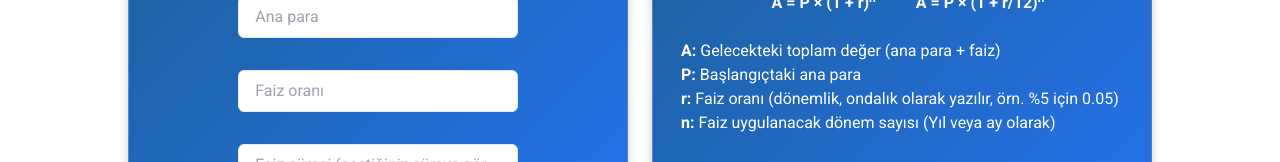
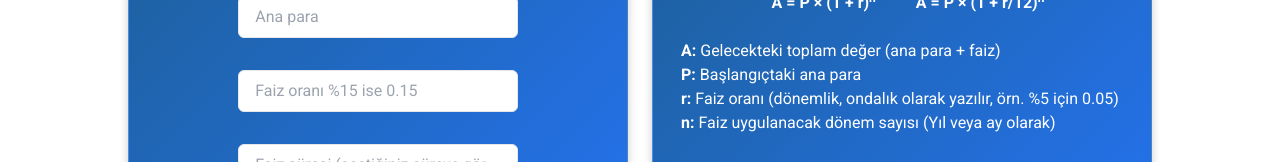
Before and after one commit to furkanguvenme/NeoBank, a React (Vite) app in the folder neobank/: page /compound in a window 1280 px wide. Shown: the part 429-591 px from the top of the page. Built offline with nearby package versions, Linux system fonts and the light colour scheme.

Commit message:
İts not work

```diff
--- a/neobank/src/Components/Compound.tsx
+++ b/neobank/src/Components/Compound.tsx
@@ -88,7 +88,7 @@ export const Compound = () => {
                         {errors.money && <span>{errors.money.message}</span>}
 
                         <label htmlFor="rate"></label>
-                        <input id="rate" type="number" className="compound-input" placeholder="Faiz oranı" step="0.0001"{...register("rate", {required:"Bu alan gereklidir!"})}></input>
+                        <input id="rate" type="number" className="compound-input" placeholder="Faiz oranı %15 ise 0.15" step="0.0001"{...register("rate", {required:"Bu alan gereklidir!"})}></input>
                         {errors.rate && <span>{errors.rate.message}</span>}
 
                         <label htmlFor="time"></label>
```
Also changed, not shown: neobank/src/vercel.json (deleted).
